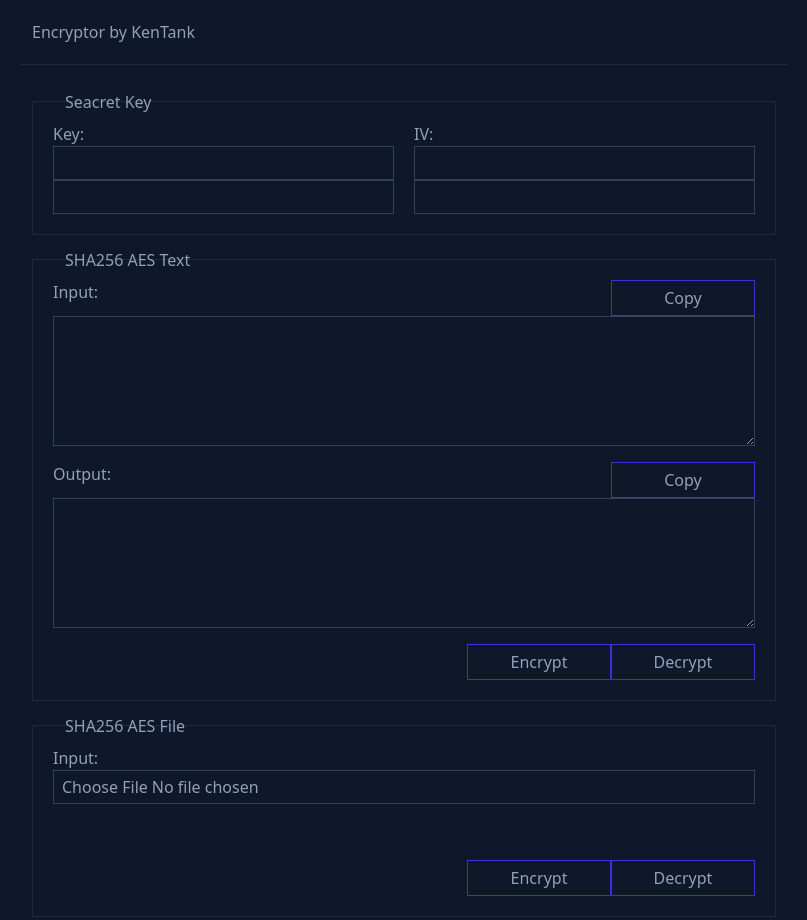
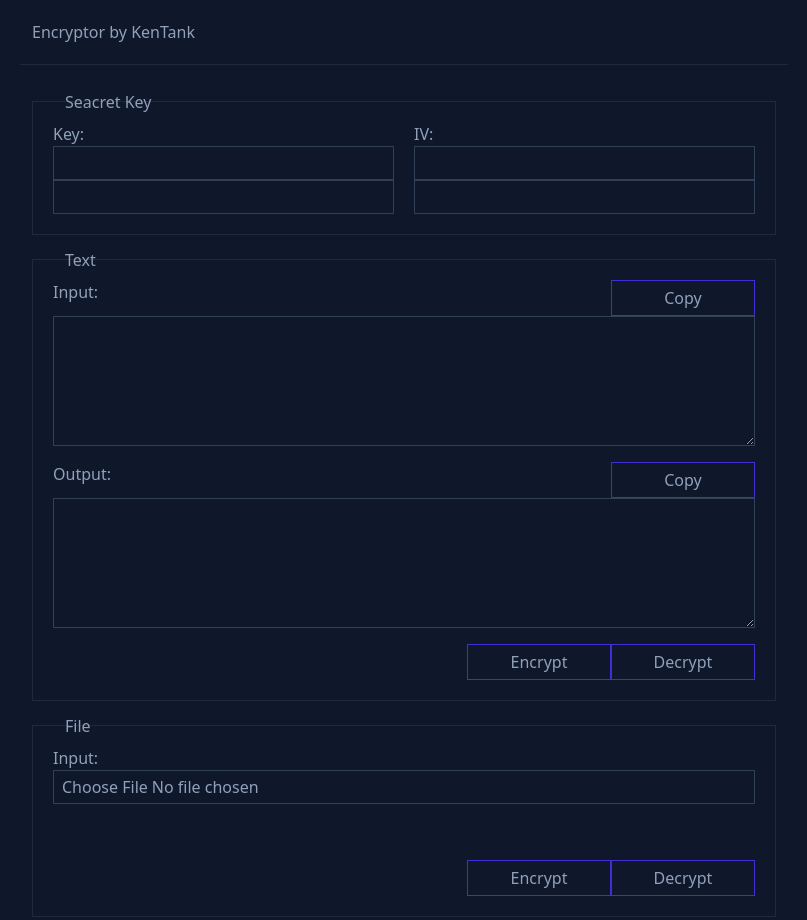
Before and after one commit to ken-tank/encryptor.io, a website: page index.html in a window 1280 px wide. Shown: the top 920 px of the page, without its empty margins (236-1043 px from the left). Drawn offline with Linux system fonts and the light colour scheme.

Commit message:
update view

```diff
--- a/index.html
+++ b/index.html
@@ -61,7 +61,7 @@
                     <button class="button" id="sha256aes_decrypt">Decrypt</button>
                 </div>
                 <span class="absolute -translate-y-8 translate-x-3">
-                    SHA256 AES Text
+                    Text
                 </span>
             </div>
             <!-- SHA256 AES File -->
@@ -78,7 +78,7 @@
                     <button class="button" id="sha256aes-file_decrypt">Decrypt</button>
                 </div>
                 <span class="absolute -translate-y-8 translate-x-3">
-                    SHA256 AES File
+                    File
                 </span>
             </div>
         </div>
```
